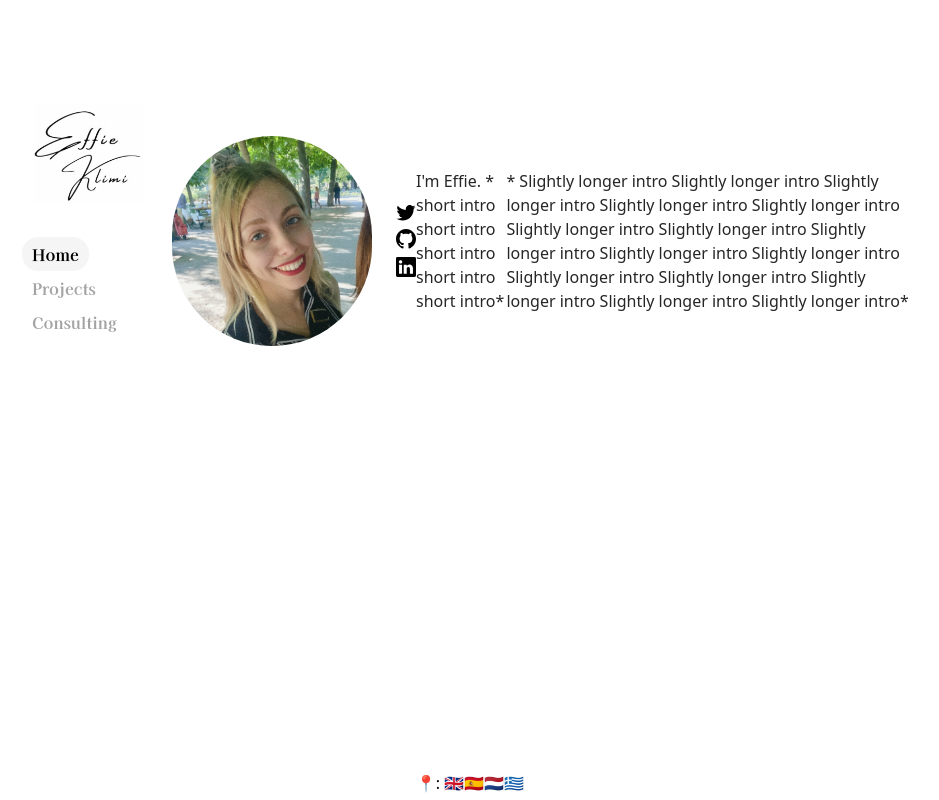
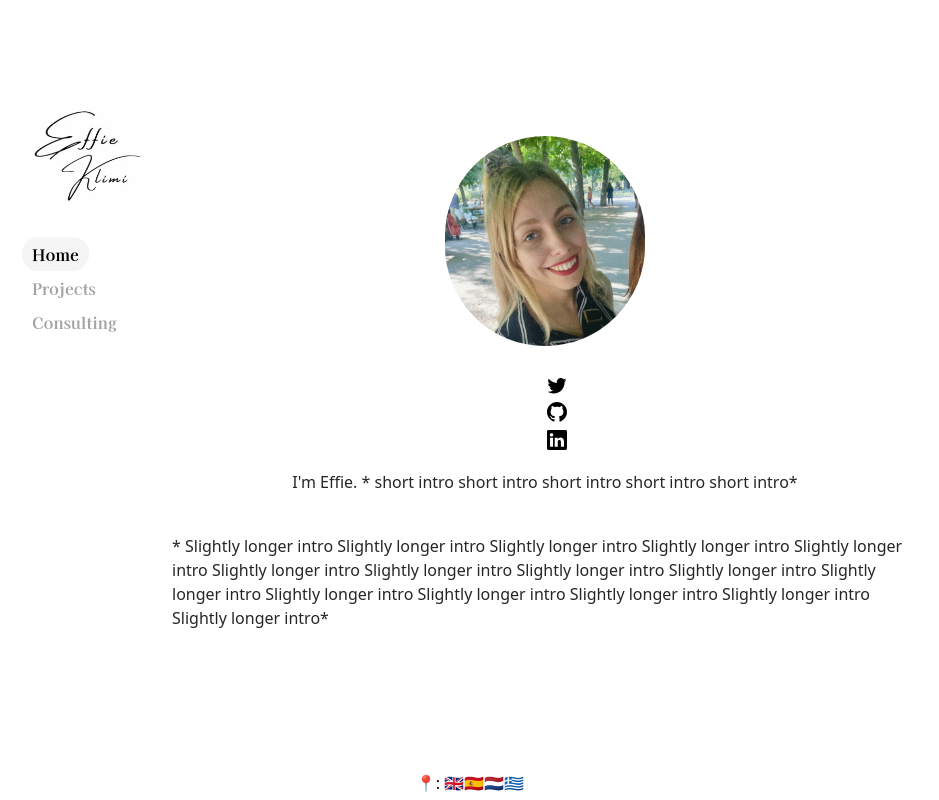
Before and after one commit to effieklimi/effie-bio, a Next.js app: page / in a window 1280 px wide. Shown: the whole page, without its empty margins (170-1109 px from the left). Built offline with nearby package versions, Linux system fonts and the light colour scheme.

Commit message:
fixing it for mobile

```diff
--- a/app/page.tsx
+++ b/app/page.tsx
@@ -16,7 +16,7 @@ export default async function HomePage() {
   return (
     <div>
       <section>
-        <div className="md:hidden flex items-start my-8 flex-col">
+        <div className="md:hidden flex items-start my-8 flex-col md:flex-row">
           <Image
             alt={name}
             className="rounded-full"
@@ -25,7 +25,7 @@ export default async function HomePage() {
             width={200}
             priority
           />
-          <div className="mt-2 ml-0 space-y-2 flex flex-row dark:text-neutral-500">
+          <div className="mt-2 ml-0 space-y-2 flex flex-col dark:text-neutral-500">
             <a
               rel="noopener noreferrer"
               target="_blank"
@@ -58,7 +58,7 @@ export default async function HomePage() {
             {bio()}
           </p>
         </div>
-        <div className="hidden md:flex items-start md:items-center my-8 flex-col md:flex-row">
+        <div className="hidden md:flex items-start md:items-center my-8 flex-col">
           <Image
             alt={name}
             className="rounded-full"
@@ -67,7 +67,7 @@ export default async function HomePage() {
             width={200}
             priority
           />
-          <div className="mt-8 md:mt-0 ml-0 md:ml-6 space-y-2 flex flex-col dark:text-neutral-500">
+          <div className="mt-8 ml-0 md:ml-6 space-y-2 flex flex-col dark:text-neutral-500">
             <a
               rel="noopener noreferrer"
               target="_blank"
```
